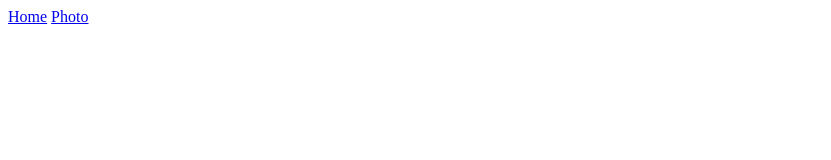
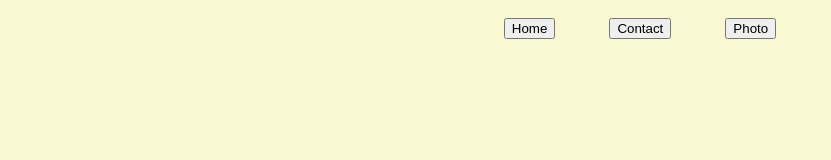
Before and after one commit to SithPrincess/Croissant, a plain HTML site: page contact.html in a window 1280 px wide. Shown: the whole page, without its empty margins (0-831 px from the left). Drawn offline with Linux system fonts and the light colour scheme.

Commit message:
Linked Buttons
Added buttons to links and changed page styling-centering links

```diff
--- a/contact.html
+++ b/contact.html
@@ -3,10 +3,14 @@
 <head>
     <meta charset="UTF-8">
     <meta name="viewport" content="width=device-width, initial-scale=1.0">
+     <link rel="stylesheet" href="/css/style.css">
     <title>Contact</title>
 </head>
 <body>
-    <a href="/index.html">Home</a>
-    <a href="/photo.html">Photo</a>
 </body>
+<footer>
+    <a href="/index.html"><button>Home</button></a>
+    <a href="/contact.html"><button>Contact</button></a>
+    <a href="/photo.html"><button>Photo</button></a>
+</footer>
 </html>
--- a/css/style.css
+++ b/css/style.css
@@ -6,3 +6,16 @@ h1{
 body{
     background-color:lightgoldenrodyellow
 }
+button{
+     margin: 10px 25px;
+}
+footer{
+    display: block;
+    text-align: center;
+}
+.criossant-photo{
+    display: block;
+    justify-content: center;
+    padding: 40px 20px;
+    margin: 50px auto;
+}
```
Also changed, not shown: index.html (+5 -2 lines), photo.html (+7 -2 lines), images/croissantcoffee.jpg (added).
